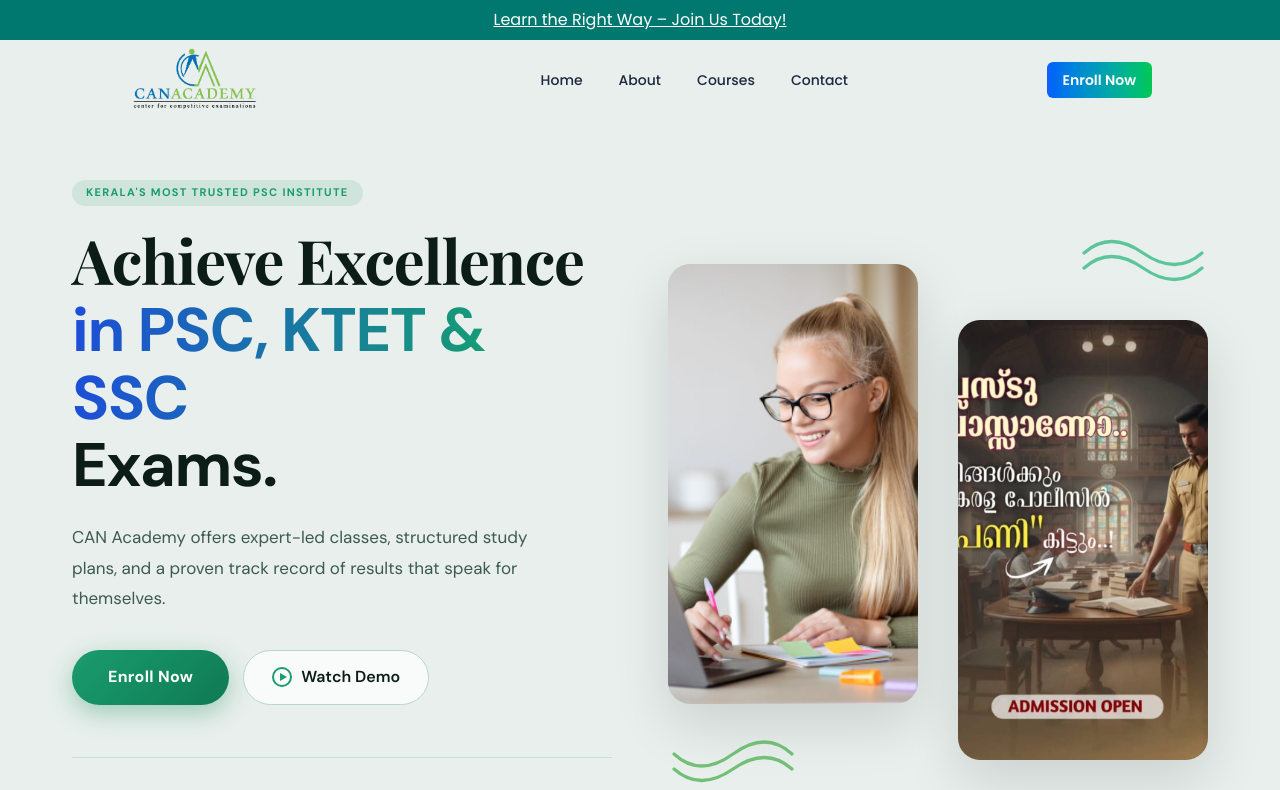
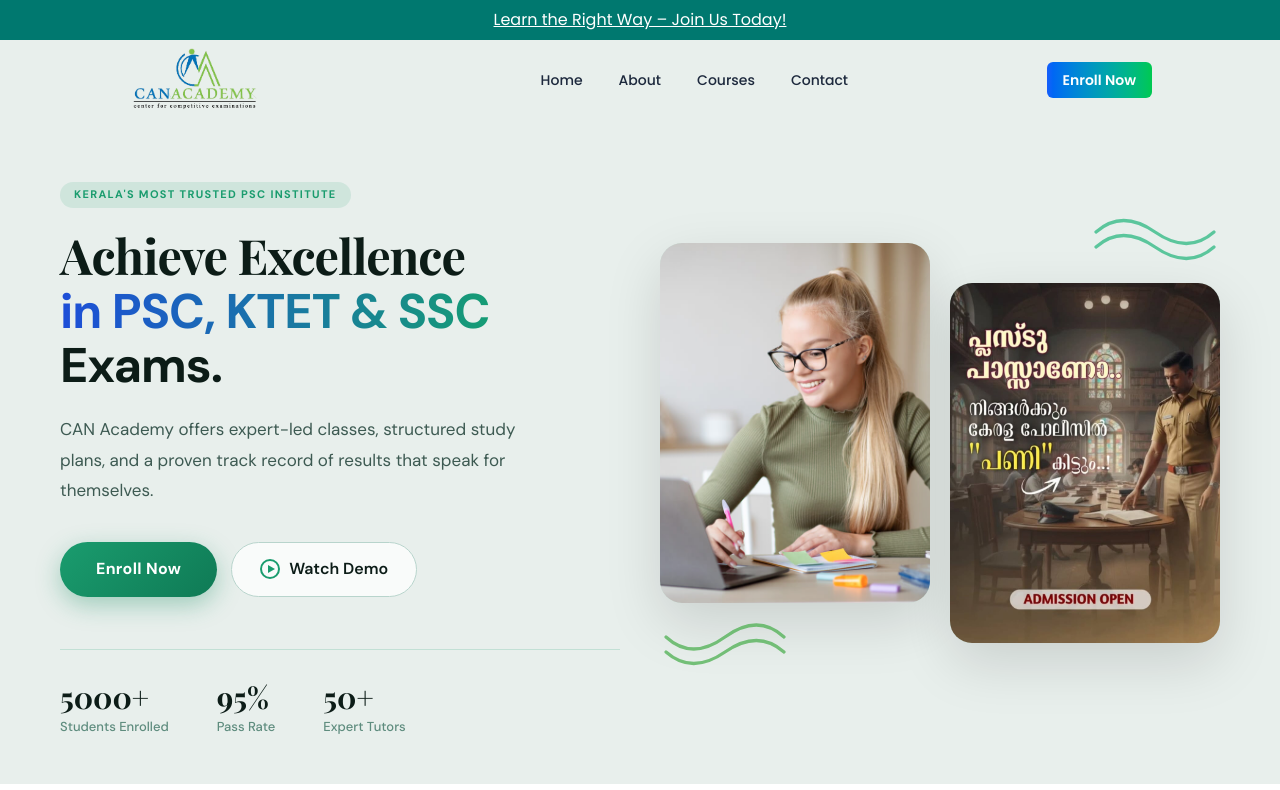
Before and after one commit to JITHIN-Ji/CANACADEMY, a React (Vite) app: page / in a window 1280 px wide. Shown: the top 790 px of the page. Built offline with nearby package versions, Linux system fonts and the light colour scheme.

Commit message:
solve the navbar issue

```diff
--- a/src/sections/HeroSection.jsx
+++ b/src/sections/HeroSection.jsx
@@ -2,7 +2,6 @@
 import { useNavigate } from "react-router-dom";
 
 const slideshowImages = [
-
     { src: "/assets/3.jpeg", alt: "Student achieving" },
     { src: "/assets/4.jpeg", alt: "Student preparing" },
 ];
@@ -63,7 +62,7 @@
             style={{
                 background: "#e8efec",
                 minHeight: "92vh",
-                paddingTop: "180px",
+                paddingTop: "150px",          /* ← increased to push content below navbar */
                 fontFamily: "'DM Sans', sans-serif",
                 position: "relative",
                 overflow: "hidden",
@@ -117,7 +116,6 @@
                     border-color: #1a9c6e !important;
                     transform: translateY(-2px);
                 }
-
                 .hero-stat-num {
                     font-family: 'Playfair Display', serif;
                     font-size: 30px;
@@ -132,7 +130,6 @@
                     margin-top: 6px;
                     font-weight: 500;
                 }
-
                 .hero-tag {
                     display: inline-block;
                     font-size: 11px;
@@ -142,14 +139,16 @@
                     padding: 5px 14px;
                     border-radius: 999px;
                     margin-bottom: 20px;
+                    margin-top: 32px;
                     background: rgba(26, 156, 110, 0.12);
                     color: #1a9c6e;
                     font-family: 'DM Sans', sans-serif;
                 }
 
+                /* ── MOBILE — completely unchanged ── */
                 @media (max-width: 768px) {
                     .hero-section-outer { padding-top: 160px !important; }
-    .hero-section-mobile { padding: 0 20px 48px !important; }
+                    .hero-section-mobile { padding: 0 20px 48px !important; max-width: 100% !important; }
                     .hero-section-grid { grid-template-columns: 1fr !important; gap: 32px !important; text-align: center; }
                     .hero-section-left { text-align: center; }
                     .hero-section-left .hero-tag { margin-left: auto; margin-right: auto; }
@@ -176,11 +175,21 @@
                 }
             `}</style>
 
-            <div className="hero-section hero-section-mobile" style={{ width: "100%", padding: "0 72px 48px", boxSizing: "border-box" }}>
+            {/* maxWidth + margin:auto keeps content centered & constrained on wide monitors */}
+            <div
+                className="hero-section hero-section-mobile"
+                style={{
+                    width: "100%",
+                    maxWidth: "1280px",       /* ← constrain desktop width */
+                    margin: "0 auto",          /* ← center on wide screens  */
+                    padding: "0 60px 48px",    /* ← slightly tighter than original 72px */
+                    boxSizing: "border-box",
+                }}
+            >
                 <div className="hero-section-grid" style={{
                     display: "grid",
                     gridTemplateColumns: "1fr 1fr",
-                    gap: "56px",
+                    gap: "40px",               /* ← reduced from 56px */
                     alignItems: "center",
                 }}>
 
@@ -191,7 +200,7 @@
                         <h1
                             className="h-title"
                             style={{
-    fontSize: "clamp(44px, 4.8vw, 72px)",
+                                fontSize: "clamp(36px, 3.8vw, 58px)", /* ← scaled down from clamp(44px,4.8vw,72px) */
                                 fontWeight: 700,
                                 lineHeight: 1.1,
                                 color: "#0c1c17",
@@ -200,7 +209,6 @@
                             }}
                         >
                             Achieve Excellence
-
                             <span
                                 style={{
                                     display: "block",
@@ -214,12 +222,8 @@
                             >
                                 in PSC, KTET & SSC
                             </span>
-
-  <span style={{ display: "block" }}>
-    Exams.
-  </span>
+                            <span style={{ display: "block" }}>Exams.</span>
                         </h1>
-
 
                         <p className="h-desc" style={{
                             fontSize: "17px", lineHeight: 1.8,
@@ -304,12 +308,12 @@
                         <div className="hero-section-imgs-grid" style={{
                             display: "grid",
                             gridTemplateColumns: "1fr 1fr",
-                            gap: "40px",
+                            gap: "20px",           /* ← reduced from 40px */
                             alignItems: "start",
                         }}>
                             <div className="img-card" style={{
                                 borderRadius: "22px", overflow: "hidden",
-                                height: "440px",
+                                height: "360px",       /* ← reduced from 440px */
                                 boxShadow: "0 20px 56px rgba(0,0,0,0.13)",
                                 background: "#c8e6d8",
                             }}>
@@ -322,11 +326,11 @@
 
                             <div className="img-card" style={{
                                 borderRadius: "22px", overflow: "hidden",
-                                height: "440px", marginTop: "56px",
+                                height: "360px",       /* ← reduced from 440px */
+                                marginTop: "40px",     /* ← reduced from 56px  */
                                 boxShadow: "0 20px 56px rgba(0,0,0,0.13)",
                                 background: "#c8e6d8",
                                 position: "relative",
-
                             }}>
                                 <SlideshowImage />
                             </div>
--- a/vite.config.js
+++ b/vite.config.js
@@ -4,9 +4,12 @@
 
 export default defineConfig({
   plugins: [react(), tailwindcss()],
-  base: "/",   // ✅ ADD THIS
+  base: "/",
   server: {
     host: true,
     strictPort: true,
+    allowedHosts: [
+      ""
+    ]
   }
 })
```
Lines whose indentation alone changed are shown as unchanged.
